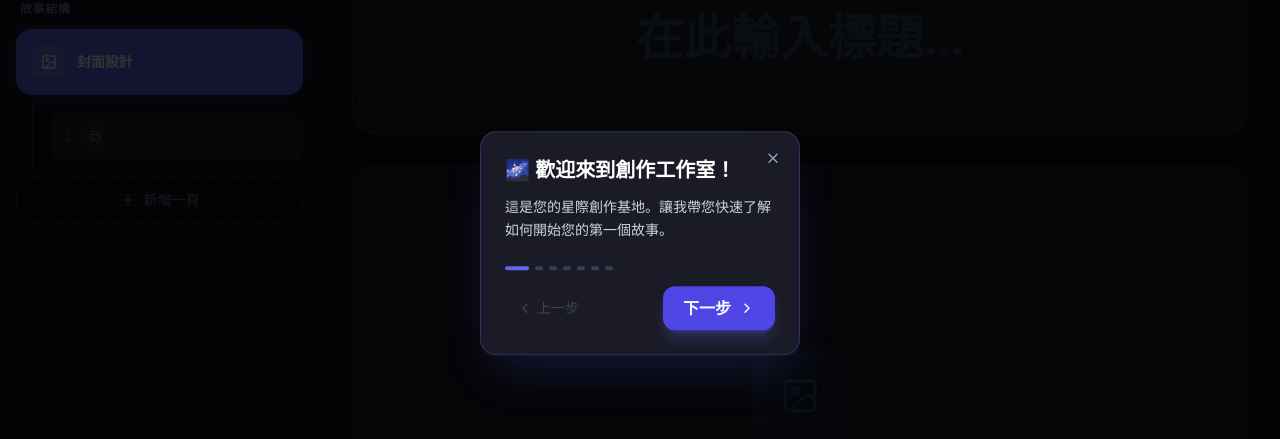
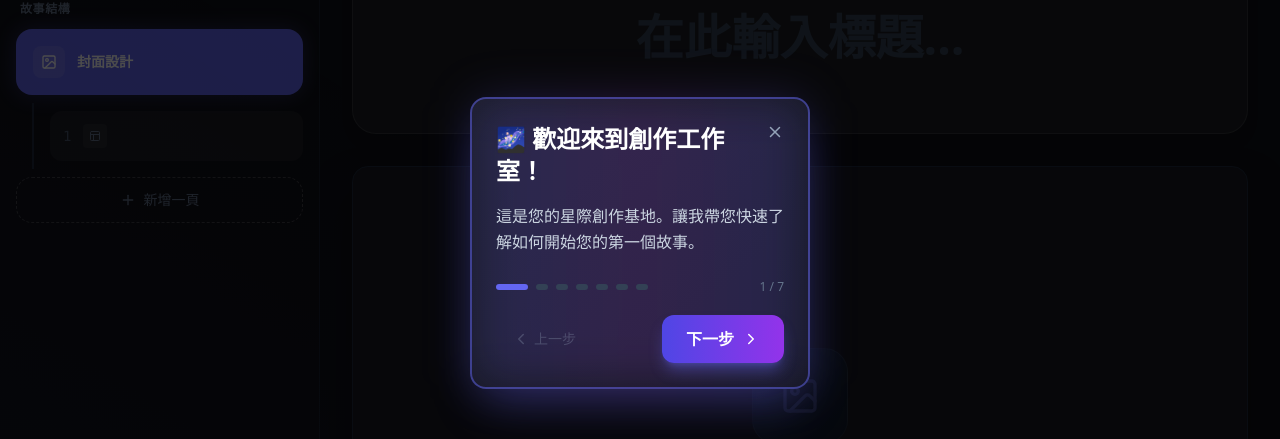
Before and after one commit to lailai620/storys-universe, a React (Vite) app: page /storys-universe/create in a window 1280 px wide. Shown: the part 157-596 px from the top of the page. Built offline with nearby package versions, Linux system fonts and the light colour scheme; no server answers.

Commit message:
fix: improve onboarding tooltip positioning and add target element glow effect

```diff
--- a/src/components/Onboarding.jsx
+++ b/src/components/Onboarding.jsx
@@ -1,22 +1,23 @@
-import React, { useState, useEffect, useCallback } from 'react';
+import React, { useState, useEffect, useCallback, useRef } from 'react';
 import { createPortal } from 'react-dom';
 import { ChevronRight, ChevronLeft, X, Sparkles, Check } from 'lucide-react';
 
 /**
- * Onboarding 新手導覽系統
+ * Onboarding 新手導覽系統 v2
  * -------------------------
  * 功能：
  * 1. Spotlight 高亮目標元素
- * 2. Tooltip 步驟指引
- * 3. 進度指示器
- * 4. localStorage 記錄完成狀態
+ * 2. 目標元素發光效果 (Glow)
+ * 3. Tooltip 智慧定位 (避免超出視窗)
+ * 4. 進度指示器
+ * 5. localStorage 記錄完成狀態
  */
 
 // 預設導覽步驟 (Creator 頁面專用)
 const CREATOR_ONBOARDING_STEPS = [
     {
         id: 'welcome',
-        target: null, // 全螢幕模式
+        target: null,
         title: '🌌 歡迎來到創作工作室！',
         content: '這是您的星際創作基地。讓我帶您快速了解如何開始您的第一個故事。',
         position: 'center',
@@ -40,7 +41,7 @@ const CREATOR_ONBOARDING_STEPS = [
         target: '[data-onboarding="canvas"]',
         title: '🖼️ 視覺畫布',
         content: '這是您的封面展示區。可以上傳圖片，或點擊右下角讓 AI 幫您生成場景！',
-        position: 'bottom',
+        position: 'top',
     },
     {
         id: 'text-editor',
@@ -54,7 +55,7 @@ const CREATOR_ONBOARDING_STEPS = [
         target: '[data-onboarding="save-button"]',
         title: '💾 封存作品',
         content: '完成後點擊這裡封存您的作品。登入用戶可同步到雲端，訪客則儲存在本地。',
-        position: 'left',
+        position: 'bottom',
     },
     {
         id: 'complete',
@@ -82,17 +83,14 @@ export const OnboardingProvider = ({ children }) => {
     const [currentStep, setCurrentStep] = useState(0);
     const [steps, setSteps] = useState(CREATOR_ONBOARDING_STEPS);
 
-    // 檢查是否已完成導覽
     const hasCompletedOnboarding = useCallback((key = 'creator') => {
         return localStorage.getItem(`onboarding_${key}_completed`) === 'true';
     }, []);
 
-    // 標記導覽完成
     const markAsCompleted = useCallback((key = 'creator') => {
         localStorage.setItem(`onboarding_${key}_completed`, 'true');
     }, []);
 
-    // 開始導覽
     const startOnboarding = useCallback((customSteps = null) => {
         if (customSteps) {
             setSteps(customSteps);
@@ -101,7 +99,6 @@ export const OnboardingProvider = ({ children }) => {
         setIsActive(true);
     }, []);
 
-    // 結束導覽
     const endOnboarding = useCallback((markComplete = true) => {
         setIsActive(false);
         if (markComplete) {
@@ -109,7 +106,6 @@ export const OnboardingProvider = ({ children }) => {
         }
     }, [markAsCompleted]);
 
-    // 下一步
     const nextStep = useCallback(() => {
         if (currentStep < steps.length - 1) {
             setCurrentStep(prev => prev + 1);
@@ -118,14 +114,12 @@ export const OnboardingProvider = ({ children }) => {
         }
     }, [currentStep, steps.length, endOnboarding]);
 
-    // 上一步
     const prevStep = useCallback(() => {
         if (currentStep > 0) {
             setCurrentStep(prev => prev - 1);
         }
     }, [currentStep]);
 
-    // 跳到指定步驟
     const goToStep = useCallback((index) => {
         if (index >= 0 && index < steps.length) {
             setCurrentStep(index);
@@ -156,9 +150,11 @@ export const OnboardingProvider = ({ children }) => {
 const OnboardingOverlay = () => {
     const { currentStep, steps, nextStep, prevStep, endOnboarding } = useOnboarding();
     const [targetRect, setTargetRect] = useState(null);
+    const [tooltipStyle, setTooltipStyle] = useState({});
+    const tooltipRef = useRef(null);
     const step = steps[currentStep];
 
-    // 計算目標元素位置
+    // 計算目標元素位置並添加高亮效果
     useEffect(() => {
         if (!step.target) {
             setTargetRect(null);
@@ -173,115 +169,198 @@ const OnboardingOverlay = () => {
                 left: rect.left - 8,
                 width: rect.width + 16,
                 height: rect.height + 16,
+                originalTop: rect.top,
+                originalLeft: rect.left,
+                originalWidth: rect.width,
+                originalHeight: rect.height,
             });
+
+            // 為目標元素添加發光 class
+            element.classList.add('onboarding-highlight');
+
+            // 滾動到可見區域
+            element.scrollIntoView({ behavior: 'smooth', block: 'center' });
         } else {
             setTargetRect(null);
         }
+
+        return () => {
+            // 清理：移除高亮 class
+            if (element) {
+                element.classList.remove('onboarding-highlight');
+            }
+        };
     }, [step.target, currentStep]);
 
-    // 計算 Tooltip 位置
-    const getTooltipStyle = () => {
+    // 智慧計算 Tooltip 位置 (避免超出視窗)
+    useEffect(() => {
+        const calculateTooltipPosition = () => {
+            const tooltipWidth = 340;
+            const tooltipHeight = 220;
+            const padding = 24;
+            const viewportWidth = window.innerWidth;
+            const viewportHeight = window.innerHeight;
+
+            // 全螢幕模式 (置中)
             if (!targetRect || step.position === 'center') {
-            return {
+                setTooltipStyle({
                     position: 'fixed',
                     top: '50%',
                     left: '50%',
                     transform: 'translate(-50%, -50%)',
-            };
+                });
+                return;
             }
 
-        const padding = 20;
-        const tooltipWidth = 320;
+            let top, left;
+            const preferredPosition = step.position;
 
-        switch (step.position) {
+            // 根據偏好位置計算初始位置
+            switch (preferredPosition) {
                 case 'bottom':
-                return {
+                    top = targetRect.top + targetRect.height + padding;
+                    left = targetRect.left + targetRect.width / 2 - tooltipWidth / 2;
+                    break;
+                case 'top':
+                    top = targetRect.top - tooltipHeight - padding;
+                    left = targetRect.left + targetRect.width / 2 - tooltipWidth / 2;
+                    break;
+                case 'left':
+                    top = targetRect.top + targetRect.height / 2 - tooltipHeight / 2;
+                    left = targetRect.left - tooltipWidth - padding;
+                    break;
+                case 'right':
+                    top = targetRect.top + targetRect.height / 2 - tooltipHeight / 2;
+                    left = targetRect.left + targetRect.width + padding;
+                    break;
+                default:
+                    top = viewportHeight / 2 - tooltipHeight / 2;
+                    left = viewportWidth / 2 - tooltipWidth / 2;
+            }
+
+            // 邊界修正：確保不超出視窗
+            // 左右邊界
+            if (left < padding) {
+                left = padding;
+            } else if (left + tooltipWidth > viewportWidth - padding) {
+                left = viewportWidth - tooltipWidth - padding;
+            }
+
+            // 上下邊界
+            if (top < padding) {
+                top = padding;
+            } else if (top + tooltipHeight > viewportHeight - padding) {
+                top = viewportHeight - tooltipHeight - padding;
+            }
+
+            setTooltipStyle({
                 position: 'fixed',
-                    top: targetRect.top + targetRect.height + padding,
-                    left: targetRect.left + targetRect.width / 2 - tooltipWidth / 2,
+                top: `${top}px`,
+                left: `${left}px`,
+            });
         };
-            case 'top':
-                return {
-                    position: 'fixed',
-                    bottom: window.innerHeight - targetRect.top + padding,
-                    left: targetRect.left + targetRect.width / 2 - tooltipWidth / 2,
+
+        // 延遲計算以確保 DOM 已更新
+        const timer = setTimeout(calculateTooltipPosition, 100);
+        window.addEventListener('resize', calculateTooltipPosition);
+
+        return () => {
+            clearTimeout(timer);
+            window.removeEventListener('resize', calculateTooltipPosition);
         };
-            case 'left':
-                return {
-                    position: 'fixed',
-                    top: targetRect.top + targetRect.height / 2 - 80,
-                    right: window.innerWidth - targetRect.left + padding,
-                };
-            case 'right':
-                return {
-                    position: 'fixed',
-                    top: targetRect.top + targetRect.height / 2 - 80,
-                    left: targetRect.left + targetRect.width + padding,
-                };
-            default:
-                return {
-                    position: 'fixed',
-                    top: '50%',
-                    left: '50%',
-                    transform: 'translate(-50%, -50%)',
-                };
-        }
-    };
+    }, [targetRect, step.position]);
 
     return createPortal(
         <div className="fixed inset-0 z-[9999]">
-            {/* 背景遮罩 (帶 spotlight 挖空) */}
-            <div className="absolute inset-0 bg-black/80 transition-all duration-500">
+            {/* 全域發光樣式 */}
+            <style>{`
+        .onboarding-highlight {
+          position: relative;
+          z-index: 10000 !important;
+          animation: onboarding-glow 1.5s ease-in-out infinite alternate;
+          box-shadow: 0 0 20px 5px rgba(99, 102, 241, 0.6),
+                      0 0 40px 10px rgba(99, 102, 241, 0.4),
+                      0 0 60px 15px rgba(99, 102, 241, 0.2) !important;
+          border-color: rgba(99, 102, 241, 0.8) !important;
+        }
+
+        @keyframes onboarding-glow {
+          0% {
+            box-shadow: 0 0 20px 5px rgba(99, 102, 241, 0.6),
+                        0 0 40px 10px rgba(99, 102, 241, 0.4),
+                        0 0 60px 15px rgba(99, 102, 241, 0.2);
+          }
+          100% {
+            box-shadow: 0 0 30px 10px rgba(99, 102, 241, 0.8),
+                        0 0 60px 20px rgba(99, 102, 241, 0.5),
+                        0 0 90px 30px rgba(99, 102, 241, 0.3);
+          }
+        }
+      `}</style>
+
+            {/* 背景遮罩 */}
+            <div
+                className="absolute inset-0 bg-black/70 transition-all duration-500"
+                onClick={() => endOnboarding(false)}
+            />
+
+            {/* Spotlight 挖空區域 */}
             {targetRect && (
                 <div
-                        className="absolute bg-transparent rounded-xl shadow-[0_0_0_9999px_rgba(0,0,0,0.8)] transition-all duration-300"
+                    className="absolute rounded-2xl transition-all duration-300 pointer-events-none"
                     style={{
                         top: targetRect.top,
                         left: targetRect.left,
                         width: targetRect.width,
                         height: targetRect.height,
-                            boxShadow: `0 0 0 9999px rgba(0,0,0,0.8), 0 0 30px 10px rgba(99,102,241,0.4)`,
+                        boxShadow: '0 0 0 9999px rgba(0,0,0,0.7)',
                     }}
                 />
             )}
-            </div>
 
             {/* Tooltip 卡片 */}
             <div
-                className="w-80 bg-[#1a1b26] border border-indigo-500/30 rounded-2xl p-6 shadow-2xl shadow-indigo-500/20 animate-in fade-in slide-in-from-bottom-4 duration-500"
-                style={getTooltipStyle()}
+                ref={tooltipRef}
+                className="w-[340px] bg-gradient-to-br from-[#1a1b26] to-[#13141c] border-2 border-indigo-500/50 rounded-2xl p-6 shadow-2xl shadow-indigo-500/30"
+                style={tooltipStyle}
             >
+                {/* 發光邊框效果 */}
+                <div className="absolute inset-0 rounded-2xl bg-gradient-to-r from-indigo-500/20 via-purple-500/20 to-indigo-500/20 blur-xl -z-10" />
+
                 {/* 關閉按鈕 */}
                 <button
                     onClick={() => endOnboarding(false)}
-                    className="absolute top-3 right-3 p-1.5 rounded-full hover:bg-white/10 text-slate-400 hover:text-white transition-colors"
+                    className="absolute top-4 right-4 p-2 rounded-full hover:bg-white/10 text-slate-400 hover:text-white transition-colors"
                 >
-                    <X size={16} />
+                    <X size={18} />
                 </button>
 
                 {/* 標題 */}
-                <h3 className="text-xl font-bold text-white mb-3 pr-6">
+                <h3 className="text-2xl font-bold text-white mb-4 pr-8">
                     {step.title}
                 </h3>
 
                 {/* 內容 */}
-                <p className="text-slate-300 text-sm leading-relaxed mb-6">
+                <p className="text-slate-300 text-base leading-relaxed mb-6">
                     {step.content}
                 </p>
 
                 {/* 進度指示器 */}
-                <div className="flex items-center gap-1.5 mb-4">
+                <div className="flex items-center gap-2 mb-5">
                     {steps.map((_, i) => (
                         <div
                             key={i}
-                            className={`h-1 rounded-full transition-all duration-300 ${i === currentStep
-                                    ? 'bg-indigo-500 w-6'
+                            className={`h-1.5 rounded-full transition-all duration-300 ${i === currentStep
+                                    ? 'bg-indigo-500 w-8'
                                     : i < currentStep
-                                        ? 'bg-indigo-500/50 w-2'
-                                        : 'bg-slate-700 w-2'
+                                        ? 'bg-indigo-500/50 w-3'
+                                        : 'bg-slate-700 w-3'
                                 }`}
                         />
                     ))}
+                    <span className="ml-auto text-xs text-slate-500">
+                        {currentStep + 1} / {steps.length}
+                    </span>
                 </div>
 
                 {/* 導航按鈕 */}
@@ -289,25 +368,25 @@ const OnboardingOverlay = () => {
                     <button
                         onClick={prevStep}
                         disabled={currentStep === 0}
-                        className="flex items-center gap-1 px-3 py-2 text-sm text-slate-400 hover:text-white disabled:opacity-30 disabled:cursor-not-allowed transition-colors"
+                        className="flex items-center gap-1 px-4 py-2.5 text-sm text-slate-400 hover:text-white disabled:opacity-30 disabled:cursor-not-allowed transition-colors rounded-xl hover:bg-white/5"
                     >
-                        <ChevronLeft size={16} />
+                        <ChevronLeft size={18} />
                         上一步
                     </button>
 
                     <button
                         onClick={nextStep}
-                        className="flex items-center gap-2 px-5 py-2.5 bg-indigo-600 hover:bg-indigo-500 text-white font-bold rounded-xl transition-all shadow-lg shadow-indigo-500/30"
+                        className="flex items-center gap-2 px-6 py-3 bg-gradient-to-r from-indigo-600 to-purple-600 hover:from-indigo-500 hover:to-purple-500 text-white font-bold rounded-xl transition-all shadow-lg shadow-indigo-500/40 hover:shadow-indigo-500/60 hover:scale-105"
                     >
                         {currentStep === steps.length - 1 ? (
                             <>
-                                <Check size={16} />
+                                <Check size={18} />
                                 開始創作
                             </>
                         ) : (
                             <>
                                 下一步
-                                <ChevronRight size={16} />
+                                <ChevronRight size={18} />
                             </>
                         )}
                     </button>
```
Lines whose indentation alone changed are shown as unchanged.
